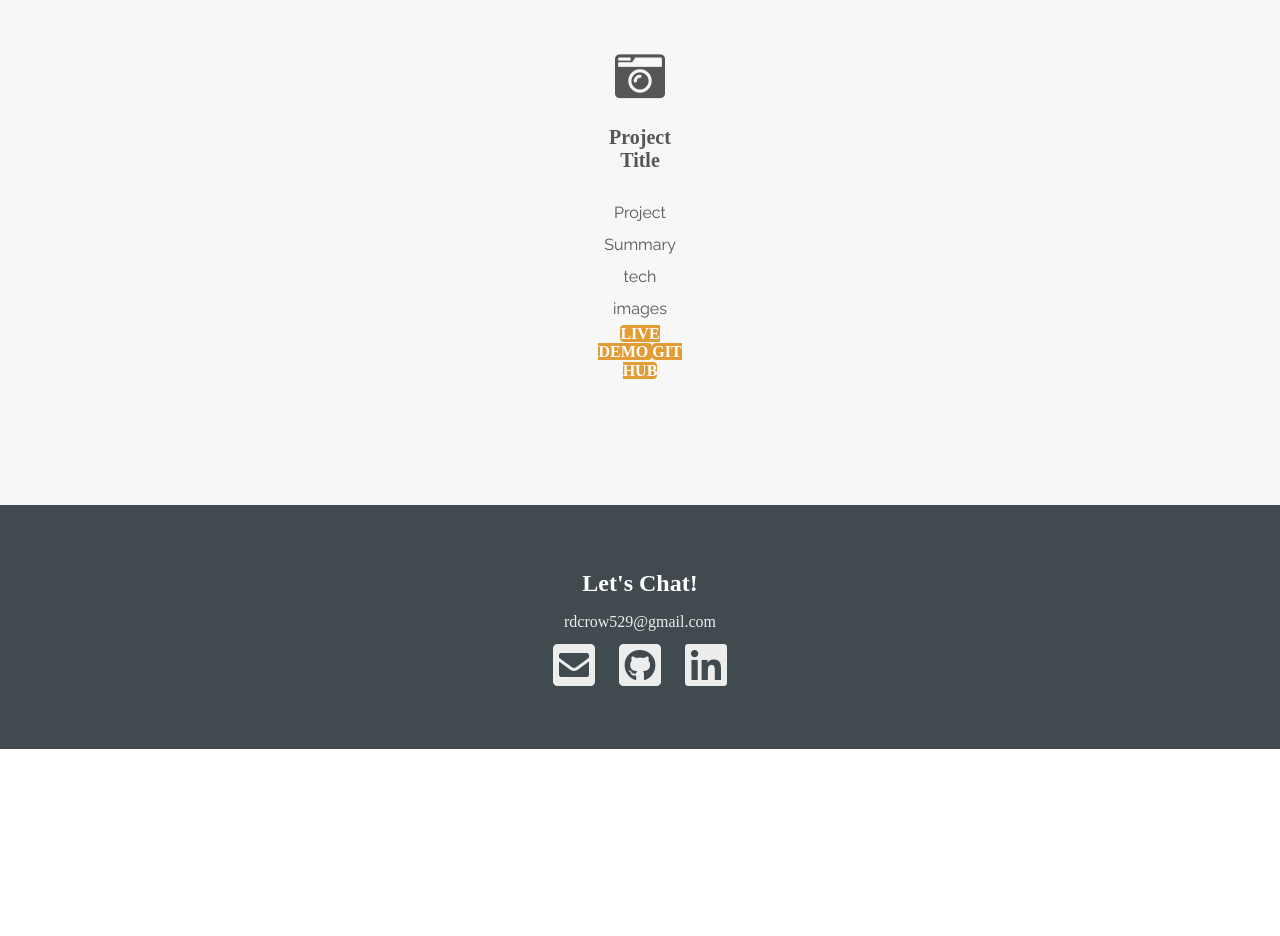
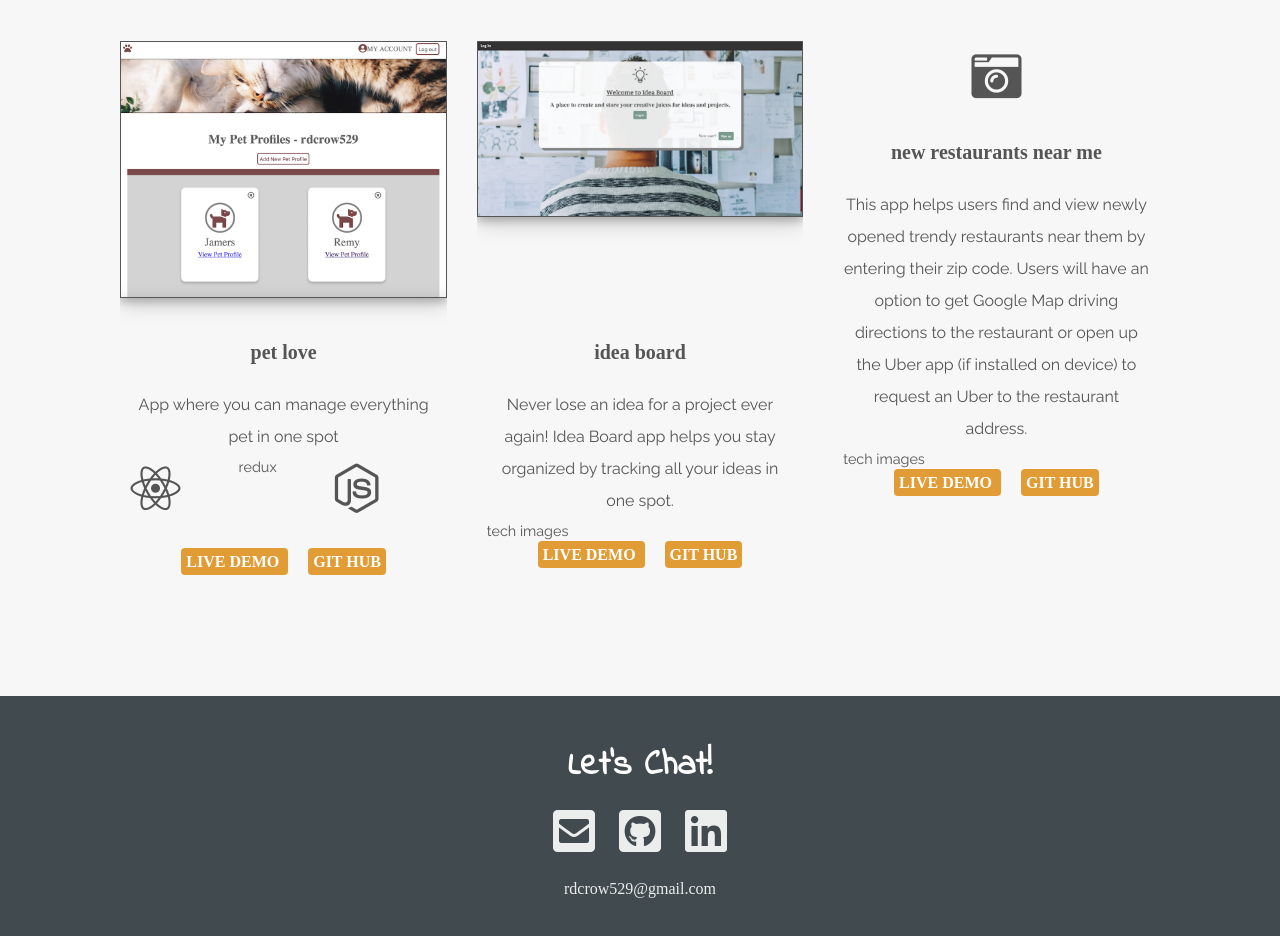
Before and after one commit to Becca529/portfolio, a plain HTML site: page index.html in a window 1280 px wide. Shown: the part 1040-1976 px from the top of the page. Before the commit the page ends 1789 px from the top, so only its background shows below. Drawn offline with nearby package versions, Linux system fonts and the light colour scheme.

Commit message:
add initial screenshots

```diff
--- a/index.html
+++ b/index.html
@@ -5,13 +5,13 @@
     <meta name="viewport" content="width=device-width, initial-scale=1">
     <link rel="stylesheet" href="https://use.fontawesome.com/releases/v5.6.3/css/all.css" integrity="sha384-UHRtZLI+pbxtHCWp1t77Bi1L4ZtiqrqD80Kn4Z8NTSRyMA2Fd33n5dQ8lWUE00s/" crossorigin="anonymous">
     <link rel="stylesheet" type="text/css" href="//cdnjs.cloudflare.com/ajax/libs/normalize/6.0.0/normalize.css">
-    <link href="https://fonts.googleapis.com/css?family=Montserrat|Raleway|Bubblegum+Sans" rel="stylesheet">
+    <link href="https://fonts.googleapis.com/css?family=Montserrat|Raleway|Indie+Flower" rel="stylesheet">
     <link rel="icon" type="image/png" sizes="32x32" href="imgs/favicon.png">
     <link rel="stylesheet" type="text/css" href="main.css">
 </head>
 <body>
     <header>
-        <a href="#hero" class="logo"><img src="" alt="logo-home link"></a>
+        <a href="#hero" class="logo">REBECCA CROW</a>
         <nav role="navigation">
             <li class="nav-link"><a href="#projects">PROJECTS</a></li>
             <li class="nav-link"><a href="#contact">CONTACT</a></li>
@@ -24,7 +24,7 @@
             <div class="background-image"></div>
             <h1 class="intro-title">hello there, my name is Rebecca</h1>
             <p> I am a Web Developer who is currently based in the Atlanta Area.
-                My interests include technology, playing with my two dogs Remy and Jamison, gardening, and hiking in the local Atlanta area.
+                My interests include playing with my two dogs Remy and Jamison, gardening, learning new technology and hiking in the local Atlanta area.
                 Feel free to contact me or browse my projects below.
             </p>
             <div class="social-media-list">
@@ -40,12 +40,18 @@
 
             <div class="project-container">
                 <ul class="grid">
+
                     <li>
-                        <i class="fa fa-camera-retro"></i>
-                        <h4>Project Title</h4>
-                        <p>Project Summary</p>
+                        <div class="project-screenshot">
+                            <img src="imgs/51292135-cc6efe80-19d7-11e9-903a-efd601674404.png" alt="pet-love-screenshot">
+                        </div>
+                        <h4>pet love</h4>
+                        <p>App where you can manage everything pet in one spot</p>
                         <div class="project-tech">
-                            <p>tech images</p>
+                            <i class="fab fa-react"></i>
+                            <p>redux</p>
+                            <i class="fab fa-node-js"></i>
+                            <p></p>
                         </div>
                         <a class="btn" href="https://salty-falls-18465.herokuapp.com/" target="_blank">
                             Live Demo
@@ -54,19 +60,51 @@
                             Git Hub
                         </a>
                     </li>
+
+                    <li>
+                            <div class="project-screenshot">
+                                    <img src="imgs/landing-page2.png" alt="idea-board-screenshot">
+                            </div>
+                            <h4>idea board</h4>
+                            <p>Never lose an idea for a project ever again! Idea Board app helps you stay organized by tracking all your ideas in one spot.</p>
+                            <div class="project-tech">
+                                <p>tech images</p>
+                            </div>
+                            <a class="btn" href="o	https://shrouded-shelf-73200.herokuapp.com/" target="_blank">
+                                Live Demo
+                            </a>
+                            <a class="btn" href="o	https://github.com/Becca529/Idea-Board" target="_blank">
+                                Git Hub
+                            </a>
+                        </li>
+
+                        <li>
+                                <i class="fa fa-camera-retro"></i>
+                                <h4>new restaurants near me</h4>
+                                <p>This app helps users find and view newly opened trendy restaurants near them by entering their zip code. Users will have an option to get Google Map driving directions to the restaurant or open up the Uber app (if installed on device) to request an Uber to the restaurant address.</p>
+                                <div class="project-tech">
+                                    <p>tech images</p>
+                                </div>
+                                <a class="btn" href="https://becca529.github.io/New-Restaurant-App/" target="_blank">
+                                    Live Demo
+                                </a>
+                                <a class="btn" href="o	https://github.com/Becca529/New-Restaurant-App" target="_blank">
+                                    Git Hub
+                                </a>
+                            </li>
                 </ul>
 
     </main>
 
     <footer role="content-info">
         <div class="contact-container" id="contact">
-            <h2 class="footer-title">Let's Chat!</h2>
-            <a class="email" href="mailto:rdcrow529@gmail.com">rdcrow529@gmail.com</a>
+            <h2 id="footer-title">Let's Chat!</h2>
             <div class="contact-icons">
                     <a href="mailto:rdcrow529@gmail.com"><i class="fas fa-envelope-square fa-3x"></i></a>
                     <a href="https://github.com/becca529"><i class="fab fa-github-square fa-3x"></i></a>
                     <a href="https://www.linkedin.com/in/rebecca-crow"><i class="fab fa-linkedin fa-3x"></i></a>
             </div>
+            <a class="email" href="mailto:rdcrow529@gmail.com">rdcrow529@gmail.com</a>
         </div>
     </footer>
 </body>
--- a/main.css
+++ b/main.css
@@ -21,7 +21,8 @@ a{
 }
 
 a:hover{
-	opacity: 1;
+    opacity: 1;
+    color: #DF9322;
 }
 
 a.btn{
@@ -30,7 +31,9 @@ a.btn{
 	text-transform: uppercase;
 	background-color: #DF9322;
 	font-weight: 800;
-	text-align: center;
+    text-align: center;
+    padding: 5px;
+    margin: 10px;
 }
 
 hr{
@@ -189,6 +192,8 @@ header nav li:last-child{
 
 i {
 margin: 10px;
+padding-bottom: 15px;
+
 }
 
 @media (max-width: 800px){
@@ -237,6 +242,32 @@ margin: 10px;
     margin: 0;
 }
 
+
+
+.project-tech {
+    display: flex;
+    justify-content: space-between;
+    font-weight: 300;
+    font-size: 0.9rem;
+  }
+
+
+  .project-screenshot {
+    width: 100%;
+    height: 300px;
+    overflow: hidden;
+  }
+
+  .project-screenshot img {
+      width: 100%;
+      transition: opacity 0.3s ease-in-out;
+      border: solid #555 1px;
+      box-shadow: 0 4px 8px 0 rgba(0, 0, 0, 0.2), 0 6px 20px 0 rgba(0, 0, 0, 0.19);
+    }
+
+
+
+
 @media (max-width: 1000px){
 
 	.projects .grid li{
@@ -266,21 +297,19 @@ footer{
 	text-align: center;
 	color: #fff;
 	background-color: #414a4f;
-	padding: 50px 0;
+	padding: 40px 0;
 }
 
-footer ul{
-	display: flex;
-	margin-bottom: 25px;
-	font-size: 32px;
-}
-.footer-title {
-    font-family: 'Bubblegum Sans', cursive, 16px;
-    padding: 15px;
+
+
+#footer-title {
+    font-family: 'Indie Flower', cursive;
+    font-size: 35px;
+    padding: 10px;
 }
 
 .email {
-    padding: 20px;
+    padding: 15px;
 }
 
 .social-media-list {
```
Also changed, not shown: imgs/51292135-cc6efe80-19d7-11e9-903a-efd601674404.png (added), imgs/idea-board.png (added), imgs/landing-page2.png (added).
